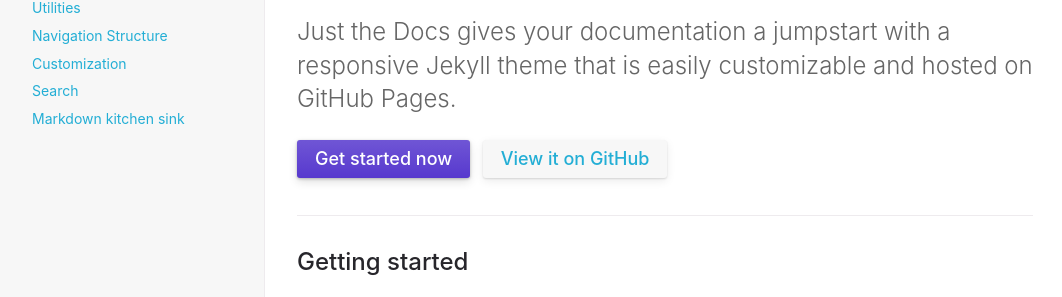
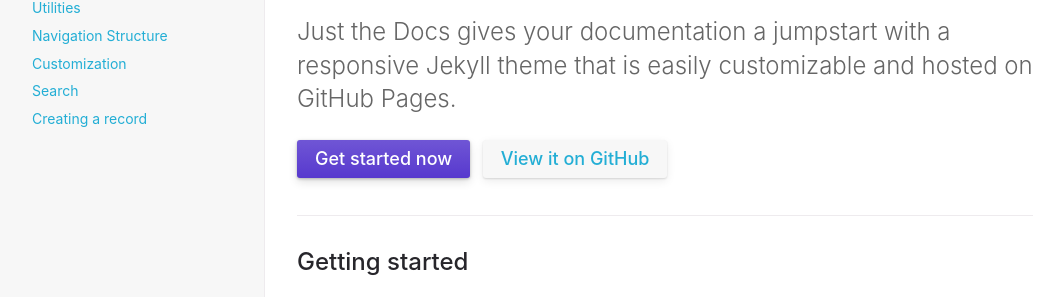
Before and after one commit to AcceptEmail/apidocs, a Jekyll site: the page built from index.md, in a window 1280 px wide. Shown: the part 228-525 px from the top of the page, without its empty margins (91-1153 px from the left). Built offline with Jekyll 4.4.1, drawn with Linux system fonts in a browser that asks for light colours.

Commit message:
create record page

```diff
--- a/docs/index-test.md
+++ b/docs/creating-a-record.md
@@ -1,6 +1,6 @@
 ---
 layout: default
-title: Markdown kitchen sink
+title: Creating a record
 nav_order: 99
 ---
 
```
